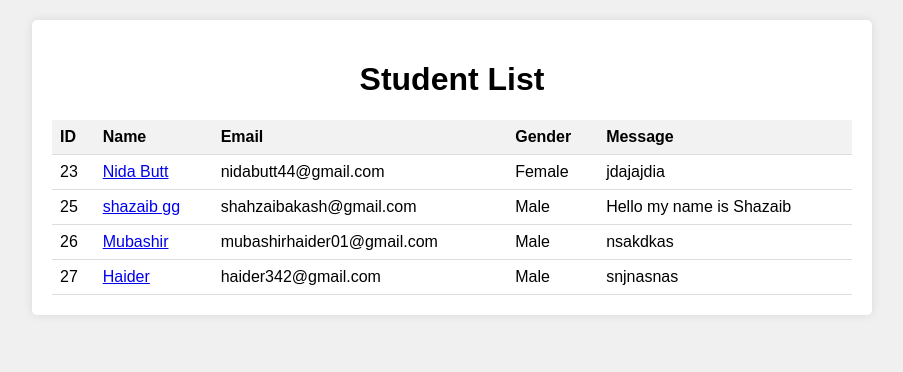
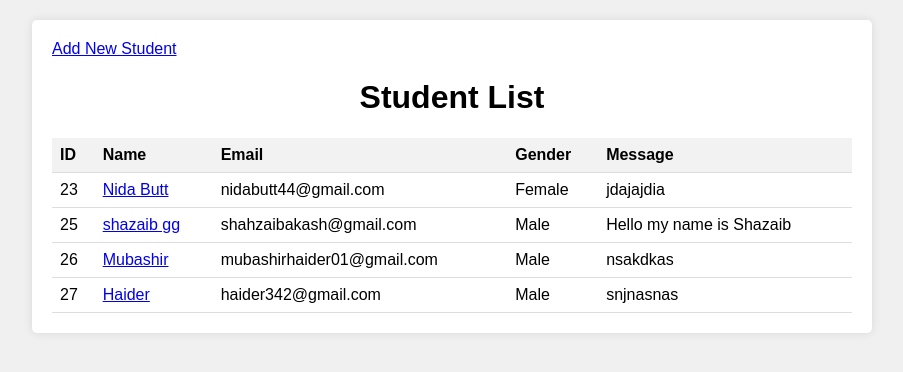
Before and after one commit to Mubashir12392/Django1, a Django app: page /djangoform/students/ in a window 1280 px wide. Shown: the top 372 px of the page, without its empty margins (188-1091 px from the left). Run offline with Django 5.2, Linux system fonts and the light colour scheme; data comes from the database, SQL or seed files in the repository.

Commit message:
Add a  New button of Add student in Student list

```diff
--- a/djangoforms/templates/studentlist.html
+++ b/djangoforms/templates/studentlist.html
@@ -9,6 +9,9 @@
 </head>
 <body>
     <div class="container">
+        <div class="button-container">
+            <a href="{% url 'student_add' %}" class="btn btn-primary">Add New Student</a>
+        </div>
         <h1>Student List</h1>
         <table>
             <thead>
```
